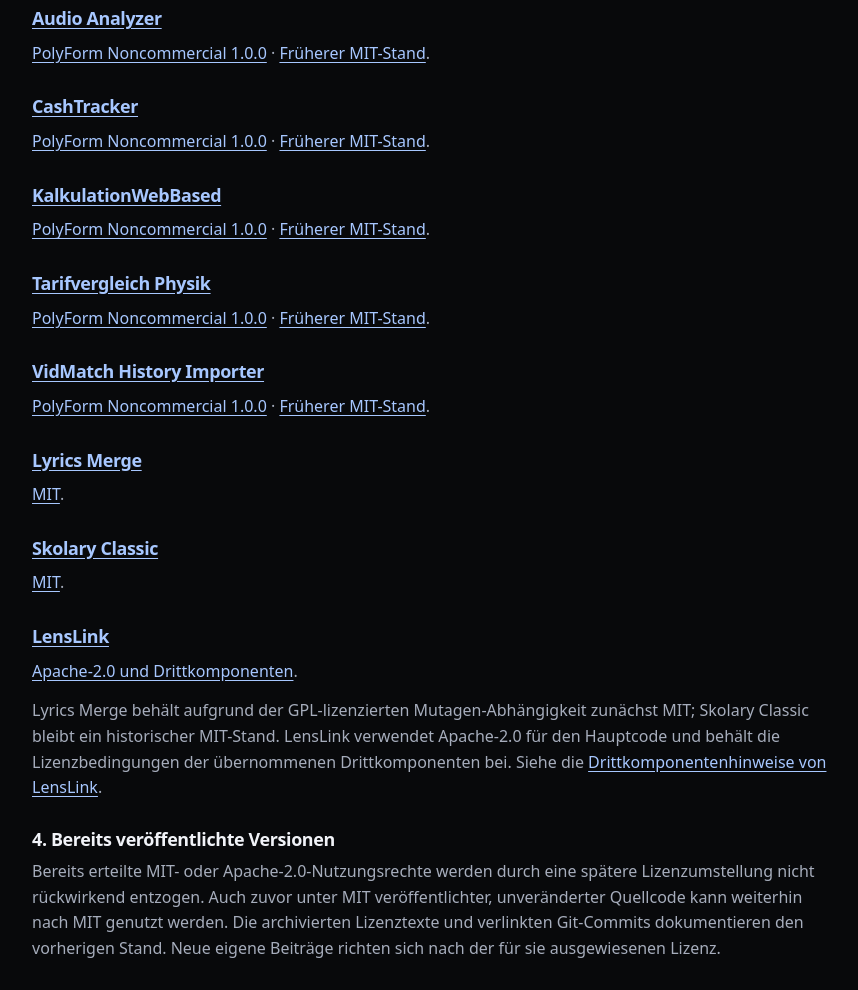
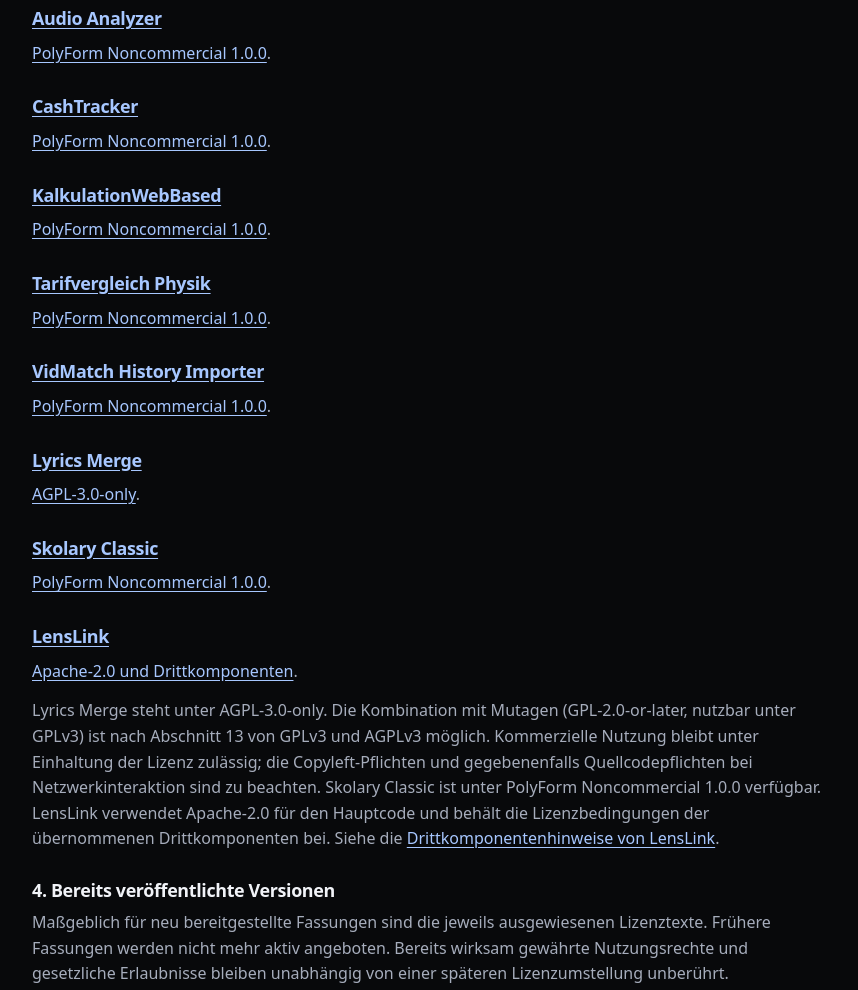
Before and after one commit to byJStudios/jstudios-site, a plain HTML site: page site/lizenzen/index.html in a window 1280 px wide. Shown: the part 840-1830 px from the top of the page, without its empty margins (208-1066 px from the left). Drawn offline with Linux system fonts and the light colour scheme.

Commit message:
Align website with fresh PolyForm and AGPL editions; remove obsolete MIT download links

```diff
--- a/site/lizenzen/index.html
+++ b/site/lizenzen/index.html
@@ -7,16 +7,16 @@
 <h2>1. Proprietäre Software</h2><p><a href="/skolary/">Skolary</a> bleibt proprietär. Der vollständige Entwicklungsquellcode ist nicht öffentlich freigegeben. Für den Pilotbetrieb gelten die <a href="/skolary/nutzungsbedingungen/">Nutzungsbedingungen von Skolary</a>. Etwaige spätere Quellcode-Snapshots erhalten eigene Nutzungsbedingungen.</p>
 <h2>2. Source-Available und Open Source</h2><p>Die PolyForm Noncommercial License 1.0.0 erlaubt die in ihrem Text definierten nichtkommerziellen Zwecke und bestimmte Nutzungen, darunter die dort genannten Bildungseinrichtungen, öffentlichen Forschungseinrichtungen und Behörden. Sie ist keine OSI-konforme Open-Source-Lizenz. Für eine weitergehende kommerzielle Nutzung eigener, nicht bereits anderweitig lizenzierter Beiträge ist eine gesonderte Erlaubnis erforderlich.</p><p><a href="https://polyformproject.org/licenses/noncommercial/1.0.0">Originaltext PolyForm Noncommercial 1.0.0</a></p>
 <h2>3. Projektbezogene Lizenzen</h2>
-<h3><a href="https://github.com/byJStudios/audio-analyzer">Audio Analyzer</a></h3><p><a href="https://github.com/byJStudios/audio-analyzer/blob/main/LICENSE">PolyForm Noncommercial 1.0.0</a> · <a href="https://github.com/byJStudios/audio-analyzer/tree/a9e626091f1b4d8a95eba19e8c496ff870b28fbd">Früherer MIT-Stand</a>.</p>
-<h3><a href="https://github.com/byJStudios/cashtracker">CashTracker</a></h3><p><a href="https://github.com/byJStudios/cashtracker/blob/main/LICENSE">PolyForm Noncommercial 1.0.0</a> · <a href="https://github.com/byJStudios/cashtracker/tree/95035ab0524ed67a0c28618b6dec16a3744081a2">Früherer MIT-Stand</a>.</p>
-<h3><a href="https://github.com/byJStudios/kalkulation-webbased">KalkulationWebBased</a></h3><p><a href="https://github.com/byJStudios/kalkulation-webbased/blob/main/LICENSE">PolyForm Noncommercial 1.0.0</a> · <a href="https://github.com/byJStudios/kalkulation-webbased/tree/eeae9859057764c221393cd81e659a0b0a094cc3">Früherer MIT-Stand</a>.</p>
-<h3><a href="https://github.com/byJStudios/tarifvergleich-physik">Tarifvergleich Physik</a></h3><p><a href="https://github.com/byJStudios/tarifvergleich-physik/blob/main/LICENSE">PolyForm Noncommercial 1.0.0</a> · <a href="https://github.com/byJStudios/tarifvergleich-physik/tree/9118131a592827d3ce15a89a280eddf3ff870a92">Früherer MIT-Stand</a>.</p>
-<h3><a href="https://github.com/byJStudios/vidmatch-history-importer">VidMatch History Importer</a></h3><p><a href="https://github.com/byJStudios/vidmatch-history-importer/blob/main/LICENSE">PolyForm Noncommercial 1.0.0</a> · <a href="https://github.com/byJStudios/vidmatch-history-importer/tree/249a9d6b3041c1f1a2c5ee73eb9432666661cf12">Früherer MIT-Stand</a>.</p>
-<h3><a href="https://github.com/byJStudios/lyrics-merge">Lyrics Merge</a></h3><p><a href="https://github.com/byJStudios/lyrics-merge/blob/main/LICENSE">MIT</a>.</p>
-<h3><a href="https://github.com/byJStudios/skolary-classic">Skolary Classic</a></h3><p><a href="https://github.com/byJStudios/skolary-classic/blob/main/LICENSE">MIT</a>.</p>
+<h3><a href="https://github.com/byJStudios/audio-analyzer">Audio Analyzer</a></h3><p><a href="https://github.com/byJStudios/audio-analyzer/blob/main/LICENSE">PolyForm Noncommercial 1.0.0</a>.</p>
+<h3><a href="https://github.com/byJStudios/cashtracker">CashTracker</a></h3><p><a href="https://github.com/byJStudios/cashtracker/blob/main/LICENSE">PolyForm Noncommercial 1.0.0</a>.</p>
+<h3><a href="https://github.com/byJStudios/kalkulation-webbased">KalkulationWebBased</a></h3><p><a href="https://github.com/byJStudios/kalkulation-webbased/blob/main/LICENSE">PolyForm Noncommercial 1.0.0</a>.</p>
+<h3><a href="https://github.com/byJStudios/tarifvergleich-physik">Tarifvergleich Physik</a></h3><p><a href="https://github.com/byJStudios/tarifvergleich-physik/blob/main/LICENSE">PolyForm Noncommercial 1.0.0</a>.</p>
+<h3><a href="https://github.com/byJStudios/vidmatch-history-importer">VidMatch History Importer</a></h3><p><a href="https://github.com/byJStudios/vidmatch-history-importer/blob/main/LICENSE">PolyForm Noncommercial 1.0.0</a>.</p>
+<h3><a href="https://github.com/byJStudios/lyrics-merge">Lyrics Merge</a></h3><p><a href="https://github.com/byJStudios/lyrics-merge/blob/main/LICENSE">AGPL-3.0-only</a>.</p>
+<h3><a href="https://github.com/byJStudios/skolary-classic">Skolary Classic</a></h3><p><a href="https://github.com/byJStudios/skolary-classic/blob/main/LICENSE">PolyForm Noncommercial 1.0.0</a>.</p>
 <h3><a href="https://github.com/byJStudios/LensLink">LensLink</a></h3><p><a href="https://github.com/byJStudios/LensLink/blob/main/LICENSE">Apache-2.0 und Drittkomponenten</a>.</p>
-<p>Lyrics Merge behält aufgrund der GPL-lizenzierten Mutagen-Abhängigkeit zunächst MIT; Skolary Classic bleibt ein historischer MIT-Stand. LensLink verwendet Apache-2.0 für den Hauptcode und behält die Lizenzbedingungen der übernommenen Drittkomponenten bei. Siehe die <a href="https://github.com/byJStudios/LensLink/blob/main/THIRD_PARTY_NOTICES.md">Drittkomponentenhinweise von LensLink</a>.</p>
-<h2>4. Bereits veröffentlichte Versionen</h2><p>Bereits erteilte MIT- oder Apache-2.0-Nutzungsrechte werden durch eine spätere Lizenzumstellung nicht rückwirkend entzogen. Auch zuvor unter MIT veröffentlichter, unveränderter Quellcode kann weiterhin nach MIT genutzt werden. Die archivierten Lizenztexte und verlinkten Git-Commits dokumentieren den vorherigen Stand. Neue eigene Beiträge richten sich nach der für sie ausgewiesenen Lizenz.</p>
+<p>Lyrics Merge steht unter AGPL-3.0-only. Die Kombination mit Mutagen (GPL-2.0-or-later, nutzbar unter GPLv3) ist nach Abschnitt 13 von GPLv3 und AGPLv3 möglich. Kommerzielle Nutzung bleibt unter Einhaltung der Lizenz zulässig; die Copyleft-Pflichten und gegebenenfalls Quellcodepflichten bei Netzwerkinteraktion sind zu beachten. Skolary Classic ist unter PolyForm Noncommercial 1.0.0 verfügbar. LensLink verwendet Apache-2.0 für den Hauptcode und behält die Lizenzbedingungen der übernommenen Drittkomponenten bei. Siehe die <a href="https://github.com/byJStudios/LensLink/blob/main/THIRD_PARTY_NOTICES.md">Drittkomponentenhinweise von LensLink</a>.</p>
+<h2>4. Bereits veröffentlichte Versionen</h2><p>Maßgeblich für neu bereitgestellte Fassungen sind die jeweils ausgewiesenen Lizenztexte. Frühere Fassungen werden nicht mehr aktiv angeboten. Bereits wirksam gewährte Nutzungsrechte und gesetzliche Erlaubnisse bleiben unabhängig von einer späteren Lizenzumstellung unberührt.</p>
 <h2>5. Website, Marken und Drittinhalte</h2><p>Eigene Inhalte, Wortmarken und Gestaltung dieser Website sind urheberrechtlich geschützt, soweit die gesetzlichen Voraussetzungen erfüllt sind. Eine Softwarelizenz gibt diese Inhalte nicht automatisch frei. Rechte an Drittkomponenten, Bildern, Marken und sonstigen Drittinhalten verbleiben bei den jeweiligen Rechteinhabern. Zwingende gesetzliche Erlaubnisse und die auf GitHub eingeräumten Plattformrechte bleiben unberührt.</p>
 <h2>6. Kommerzielle Nutzungsanfragen und Rechtsdurchsetzung</h2><p>Für gesonderte Nutzungsrechte an eigenen Beiträgen wende dich an <a href="mailto:jstudios.development@gmail.com">jstudios.development@gmail.com</a>. JStudios behält sich vor, Nutzungen, Vervielfältigungen, Weitergaben oder kommerzielle Verwertungen außerhalb der jeweils anwendbaren Lizenz und gesetzlicher Erlaubnisse rechtlich zu verfolgen. Bestehende Rechte Dritter und gesetzliche Ausnahmen bleiben unberührt.</p>
 <p class="legal-date">Stand: 27. November 2026</p>
```
Also changed, not shown: site/impressum/index.html (+1 -1 lines), site/index.html (+1 -1 lines), site/projects/audio-analyzer/index.html (+1 -1 lines), site/projects/cashtracker/index.html (+1 -1 lines), site/projects/kalkulation-webbased/index.html (+1 -1 lines), site/projects/lyrics-merge/index.html (+2 -2 lines), site/projects/skolary-classic/index.html (+2 -2 lines), site/projects/tarifvergleich-physik/index.html (+1 -1 lines), site/projects/vidmatch-history-importer/index.html (+1 -1 lines), 1 other file.
